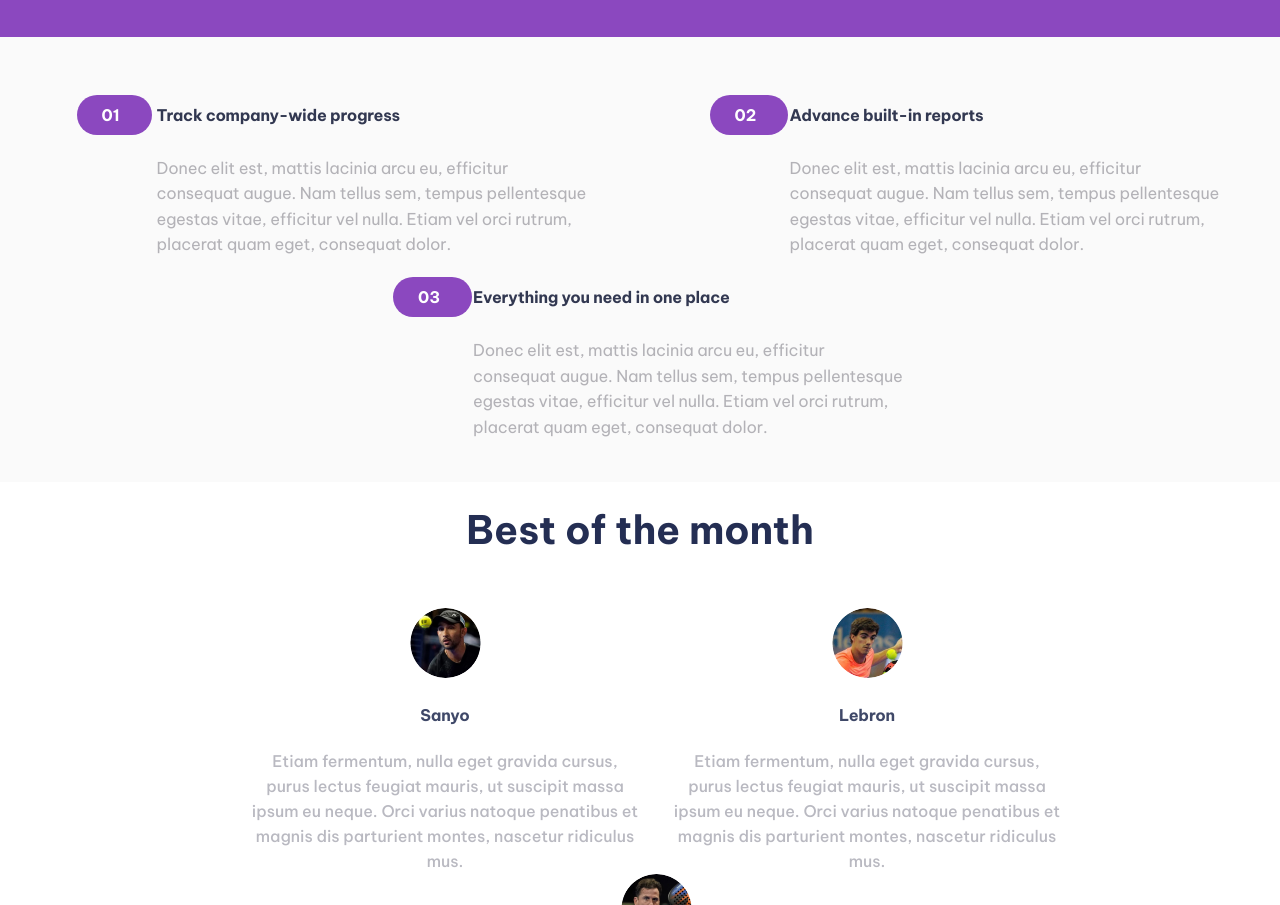
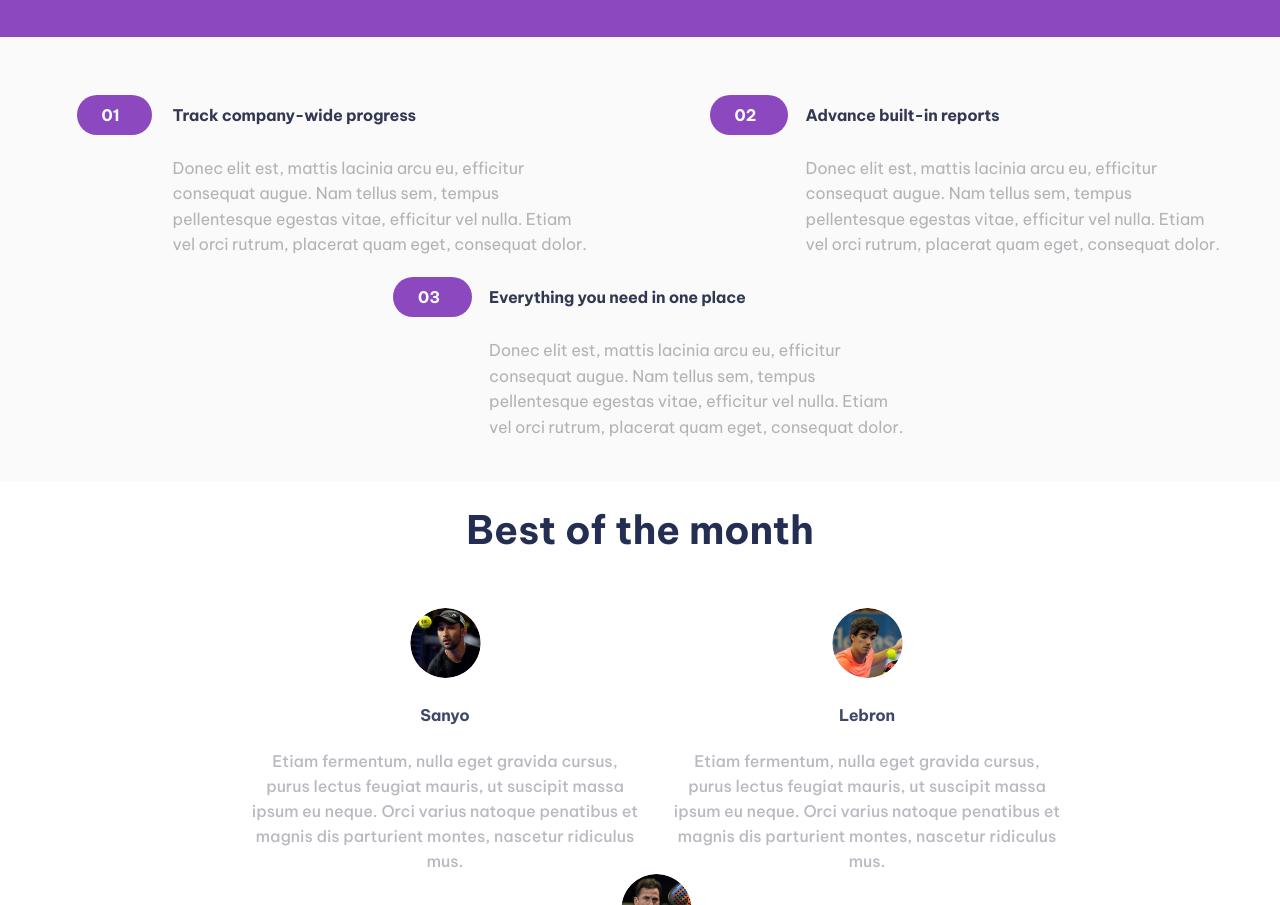
Before and after one commit to ypochoag/sportit_yuri_ochoa_gloria_zata, a plain HTML site: page index.html in a window 1280 px wide. Shown: the part 859-1764 px from the top of the page. Drawn offline with Linux system fonts and the light colour scheme.

Commit message:
final version

```diff
--- a/css/style.css
+++ b/css/style.css
@@ -88,7 +88,7 @@ h1{
 }
 .question-section{
     display: flex;
-    padding: 2.5rem 1.25rem;
+    padding: 2.5rem 1.25rem 0rem 1.25rem;
     flex-direction: column;
     background: #3CDDF3;
     gap: 3.125rem;
@@ -481,10 +481,10 @@ footer .logo{
         position: absolute;
     }
     .card #item{
-        padding-left: 5rem;
+        padding-left: 6rem;
     }
     .card #parrafo{
-        padding-left:  5rem;
+        padding-left:  6rem;
         min-width: 31.25rem;
     }
     .best-month-section{
```
Also changed, not shown: img/tennista.jpg (deleted), 1 other file.
